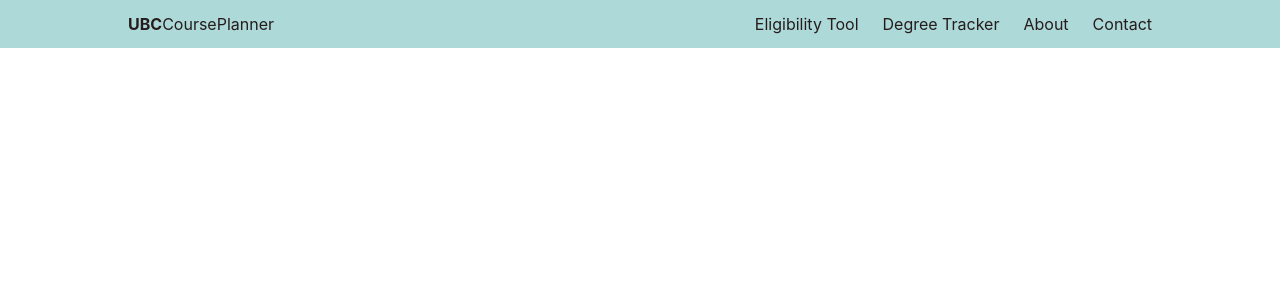
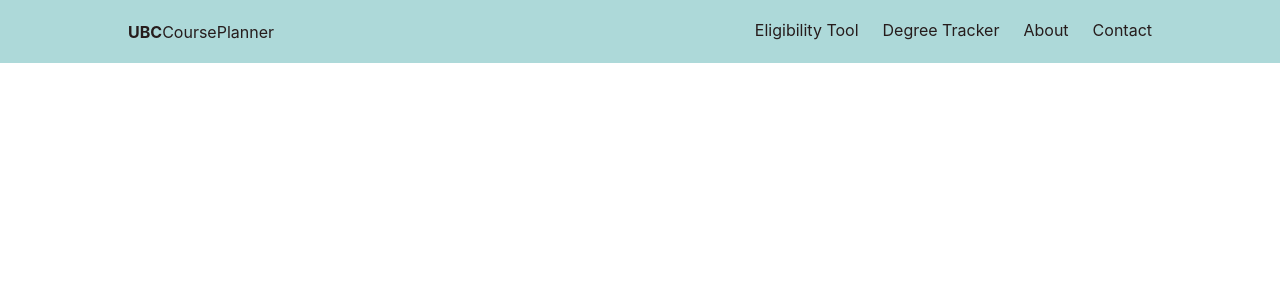
Before and after one commit to Wendi-WL/course-planner, a React (Create React App) app in the folder frontend/: page / in a window 1280 px wide. Shown: the top 300 px of the page. Built offline with nearby package versions, Linux system fonts and the light colour scheme.

Commit message:
add hover animation

```diff
--- a/frontend/src/components/ui/NavBar/NavBar.css
+++ b/frontend/src/components/ui/NavBar/NavBar.css
@@ -21,12 +21,9 @@
 
 .name {
   padding: 0;
-  /* float: left; */
-  margin-right: 6px;
 }
 
 ul {
-  /* float: right; */
   list-style-type: none;
   display: flex;
   justify-content: center;
@@ -41,7 +38,14 @@ li {
   text-align: center;
   text-wrap: nowrap;
   margin: 0;
-  padding: 0;
+  padding-top: 6px;
+  padding-bottom: 6px;
+  transition: border-bottom 0.5s;
+  border-bottom: solid rgba(38, 28, 28, 0);
+}
+
+li:hover {
+  border-bottom: solid rgba(38, 28, 28, 1);
 }
 
 .link {
@@ -55,14 +59,7 @@ li {
 @media screen and (max-width: 600px) {
   ul {
     display: none;
-    /* opacity: 0;
-    transform: scaleY(0);
-    height: 0; */
-    /* height: 0; */
   }
-  /* li {
-    display: none;
-  } */
   .btn-menu {
     display: contents;
     margin: 0;
@@ -70,13 +67,19 @@ li {
   }
   li,
   .active-list {
-    height: auto;
     opacity: 1;
     display: block;
     box-sizing: border-box;
-    width: 100dvw;
+    width: 100%;
     text-align: left;
-    /* transform: scaleY(1);
-    transition: transform 0.3s ease-out; */
+    /* gap: 24px; */
+  }
+
+  li {
+    margin-top: 50px 0;
+    padding-top: 12px;
+    padding-bottom: 4px;
+    border-bottom: solid;
+    font-size: 14px;
   }
 }
```
